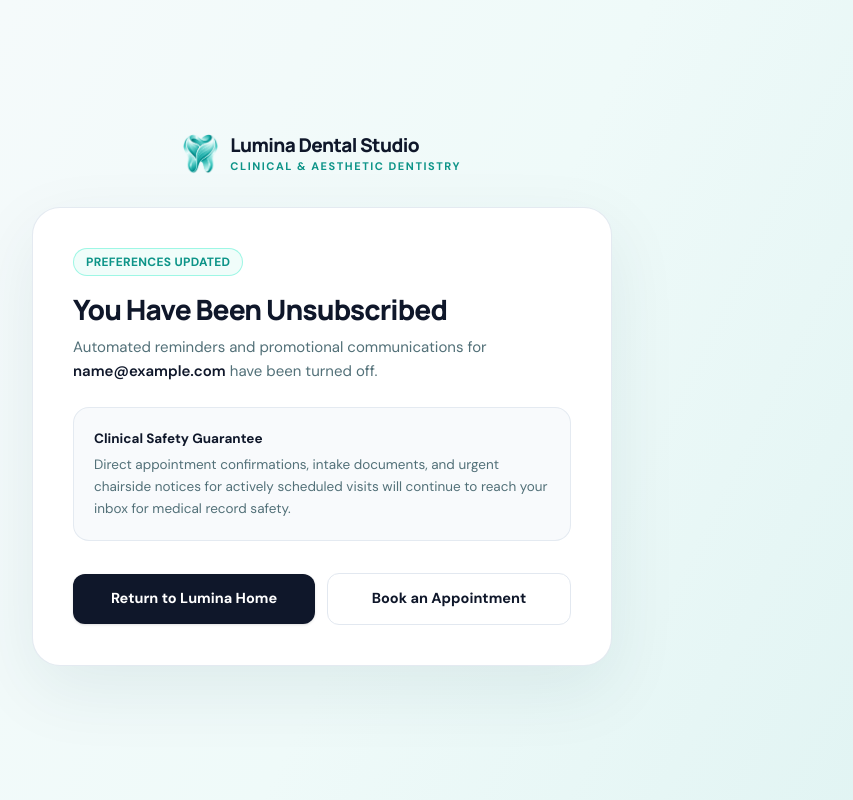
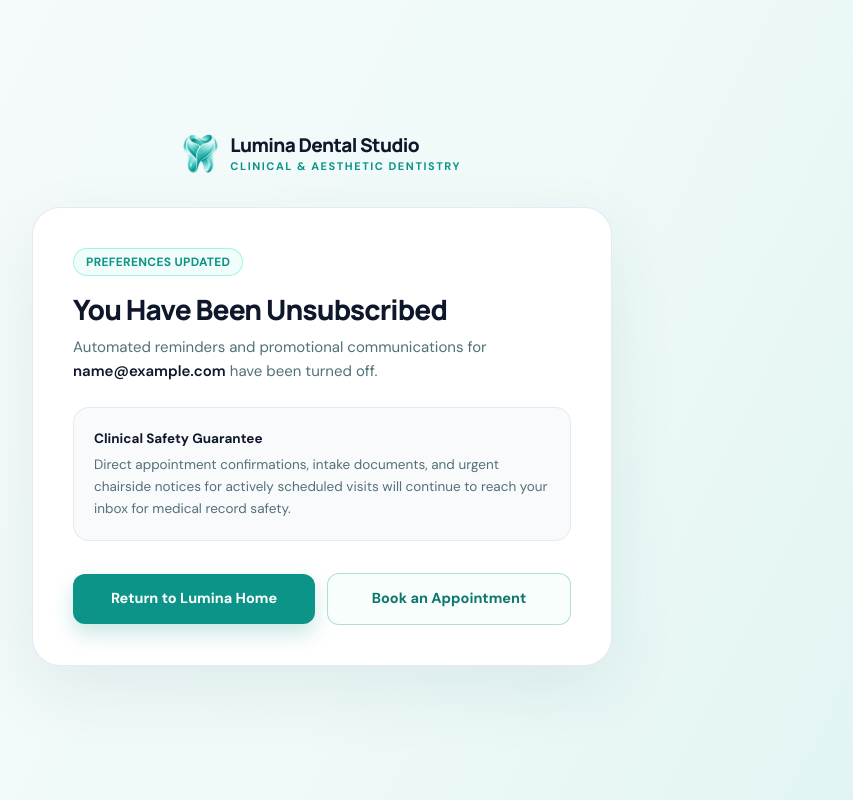
Before and after one commit to brybryson/Lumina-Dental-Clinic, a Next.js app in the folder Lumina-UI/: page /unsubscribe in a window 1280 px wide. Both pictures are taken after typing "name@example.com" into the empty fields and a click on the button "Confirm Unsubscribe". Shown: the whole page, without its empty margins (318-1171 px from the left). Built offline with nearby package versions, Linux system fonts and the light colour scheme; no server answers.

Commit message:
fix(styles): replace dark button colors with Lumina signature teal .button-primary theme

```diff
--- a/Lumina-UI/src/app/unsubscribe/page.tsx
+++ b/Lumina-UI/src/app/unsubscribe/page.tsx
@@ -117,13 +117,13 @@ function UnsubscribeContent() {
             <div className="flex flex-col sm:flex-row items-center gap-3">
               <a
                 href="/"
-                className="w-full sm:flex-1 py-3.5 px-6 rounded-xl bg-[#0f172a] hover:bg-[#1e293b] active:bg-black text-white text-center font-bold text-[14.5px] transition-colors cursor-pointer shadow-sm"
+                className="button-primary w-full sm:flex-1 py-3.5 px-6 rounded-xl text-white text-center font-bold text-[14.5px] cursor-pointer"
               >
                 Return to Lumina Home
               </a>
               <a
                 href="/#booking"
-                className="w-full sm:flex-1 py-3.5 px-6 rounded-xl border border-slate-200 bg-white hover:bg-slate-50 text-[#0f172a] text-center font-bold text-[14.5px] transition-colors cursor-pointer"
+                className="w-full sm:flex-1 py-3.5 px-6 rounded-xl border border-[#0d9488]/30 bg-teal-50/50 hover:bg-teal-100/70 text-[#0f766e] text-center font-bold text-[14.5px] transition-colors cursor-pointer"
               >
                 Book an Appointment
               </a>
@@ -247,7 +247,7 @@ function UnsubscribeContent() {
                 <button
                   type="submit"
                   disabled={isSubmitting}
-                  className="w-full py-4 px-6 rounded-xl bg-[#0f172a] hover:bg-[#1e293b] active:bg-black disabled:opacity-60 text-white font-bold text-[15px] shadow-md transition-all cursor-pointer flex items-center justify-center gap-2"
+                  className="button-primary w-full py-4 px-6 rounded-xl disabled:opacity-60 text-white font-bold text-[15px] cursor-pointer flex items-center justify-center gap-2"
                 >
                   {isSubmitting ? (
                     <>
```
